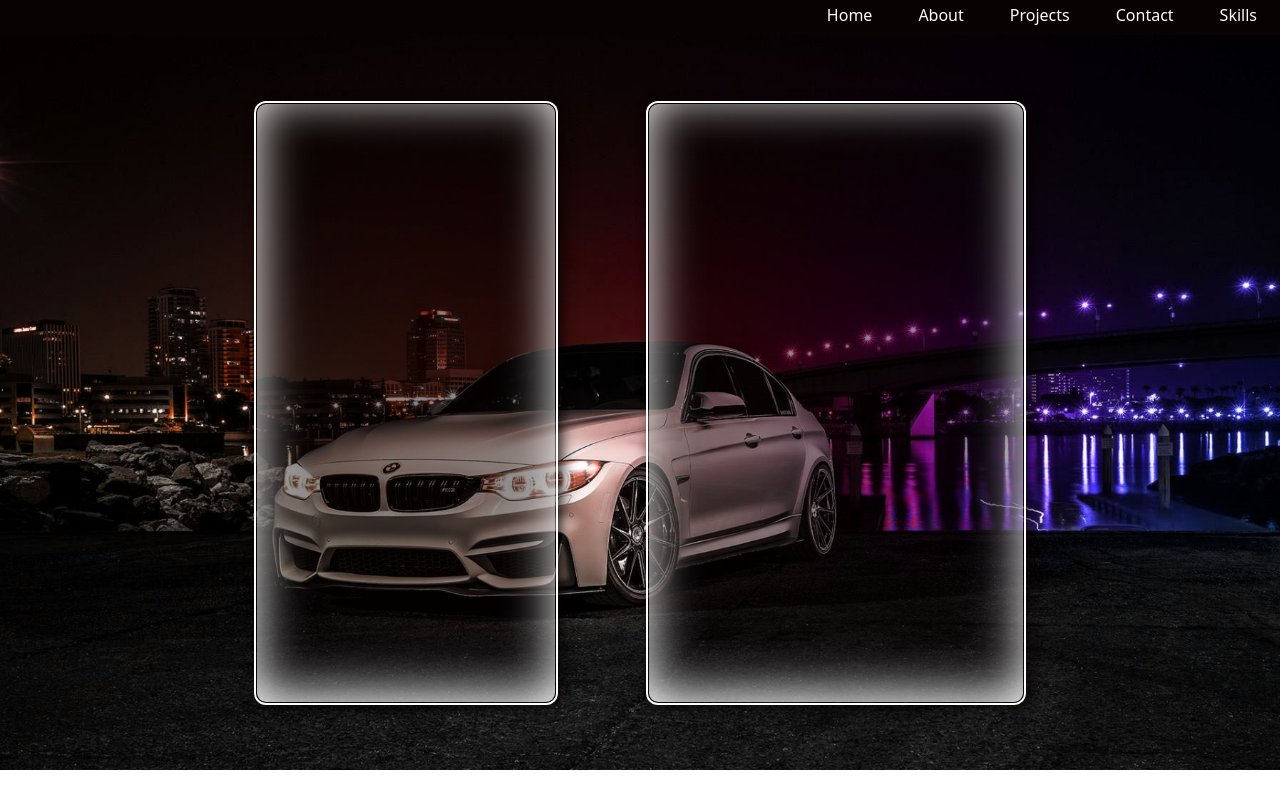
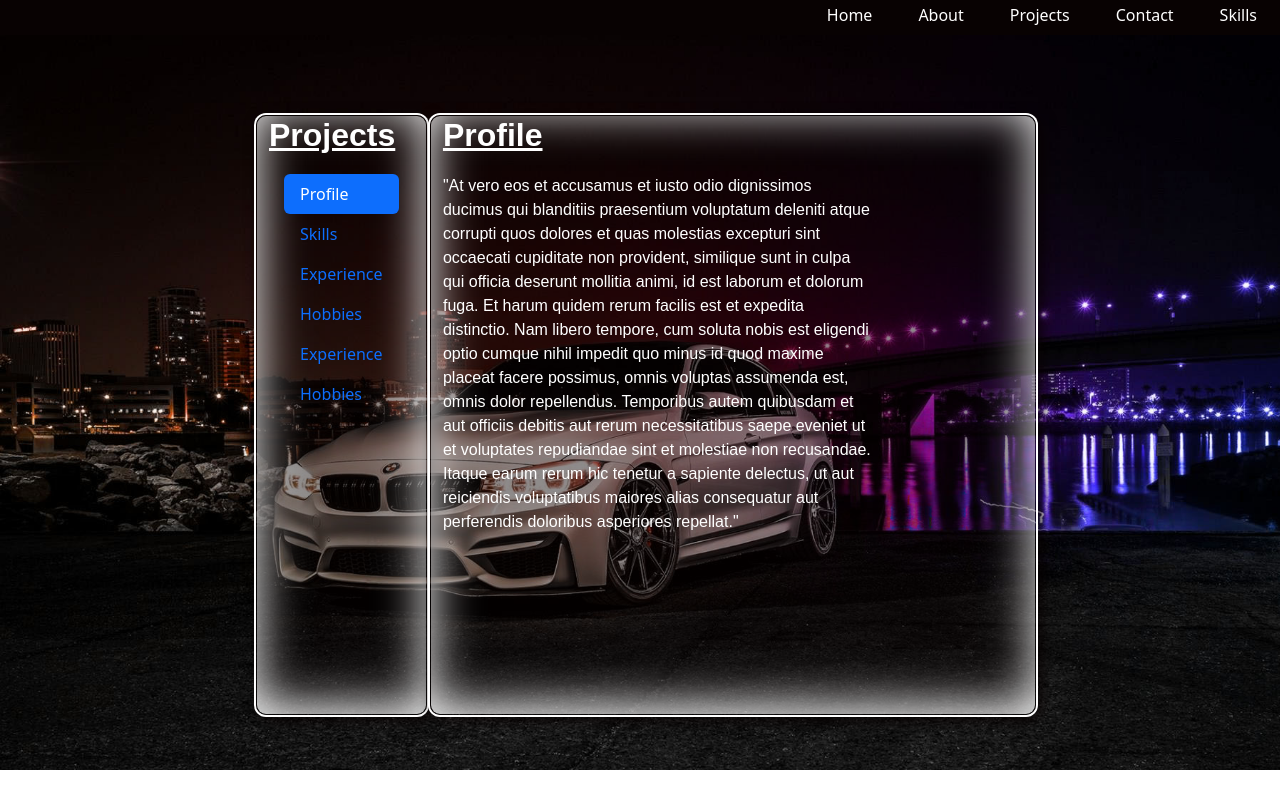
Before and after one commit to rhanciles/React-Portfolio, a React (Create React App) app: page /projects in a window 1280 px wide. Built offline with nearby package versions, Linux system fonts and the light colour scheme.

Commit message:
Setup Projects page
Setup Projects page

```diff
--- a/src/components/pages/Projects.js
+++ b/src/components/pages/Projects.js
@@ -1,24 +1,67 @@
 import React from "react";
 import "../styles/Projects.css";
 import "../styles/Style.css";
+import Col from 'react-bootstrap/Col';
+import Nav from 'react-bootstrap/Nav';
+import Row from 'react-bootstrap/Row';
+import Tab from 'react-bootstrap/Tab';
 
 function Projects() {
   return (
-    <div>
-      <section className="pageContent jumbotron">
-        <div className="col mb-4">
-          <div className="card sideCard">
-            {/* <img src="./images/Bootstrap-Pfolio2.jpg">className="card-img-top" alt="Image of Bootcamp Project Website"</img>  */}
-
-          </div>
+    <div className="pageContent jumbotron">
+      <Tab.Container id="left-tabs-example" defaultActiveKey="tab-1">
+        <div>
+          <Row className="card sideCard">
+            <h2 className="card-title">Projects</h2>
+              <Col sm={3}>
+                <Nav variant="pills" className="flex-column">
+                  <Nav.Item>
+                    <Nav.Link eventKey="tab-1">Profile</Nav.Link>
+                  </Nav.Item>
+                  <Nav.Item>
+                    <Nav.Link eventKey="tab-2">Skills</Nav.Link>
+                  </Nav.Item>
+                  <Nav.Item>
+                    <Nav.Link eventKey="tab-3">Experience</Nav.Link>
+                  </Nav.Item>
+                  <Nav.Item>
+                    <Nav.Link eventKey="tab-4">Hobbies</Nav.Link>
+                  </Nav.Item>
+                  <Nav.Item>
+                    <Nav.Link eventKey="tab-3">Experience</Nav.Link>
+                  </Nav.Item>
+                  <Nav.Item>
+                    <Nav.Link eventKey="tab-4">Hobbies</Nav.Link>
+                  </Nav.Item>
+                </Nav>
+              </Col>
+          </Row>
         </div>
-        <div className="col mb-4">
-          <div className="card mainCard">
-            {/* <img src="./images/Bootstrap-Pfolio3.jpg">className="card-img-top" alt="Image of the Furniture Store Website"</img> */}
-
-          </div>
+        <div>
+        <Row className="card mainCard">
+            <Col sm={9}>
+              <Tab.Content>
+                <Tab.Pane eventKey="tab-1">
+                <h2 className="card-title">Profile</h2>
+                <p>"At vero eos et accusamus et iusto odio dignissimos ducimus qui blanditiis praesentium voluptatum deleniti atque corrupti quos dolores et quas molestias excepturi sint occaecati cupiditate non provident, similique sunt in culpa qui officia deserunt mollitia animi, id est laborum et dolorum fuga. Et harum quidem rerum facilis est et expedita distinctio. Nam libero tempore, cum soluta nobis est eligendi optio cumque nihil impedit quo minus id quod maxime placeat facere possimus, omnis voluptas assumenda est, omnis dolor repellendus. Temporibus autem quibusdam et aut officiis debitis aut rerum necessitatibus saepe eveniet ut et voluptates repudiandae sint et molestiae non recusandae. Itaque earum rerum hic tenetur a sapiente delectus, ut aut reiciendis voluptatibus maiores alias consequatur aut perferendis doloribus asperiores repellat."</p>
+                </Tab.Pane>
+                <Tab.Pane eventKey="tab-2">
+                <h2 className="card-title">Skills</h2>
+                <p>"Sed ut perspiciatis unde omnis iste natus error sit voluptatem accusantium doloremque laudantium, totam rem aperiam, eaque ipsa quae ab illo inventore veritatis et quasi architecto beatae vitae dicta sunt explicabo. Nemo enim ipsam voluptatem quia voluptas sit aspernatur aut odit aut fugit, sed quia consequuntur magni dolores eos qui ratione voluptatem sequi nesciunt. Neque porro quisquam est, qui dolorem ipsum quia dolor sit amet, consectetur, adipisci velit, sed quia non numquam eius modi tempora incidunt ut labore et dolore magnam aliquam quaerat voluptatem. Ut enim ad minima veniam, quis nostrum exercitationem ullam corporis suscipit laboriosam, nisi ut aliquid ex ea commodi consequatur? Quis autem vel eum iure reprehenderit qui in ea voluptate velit esse quam nihil molestiae consequatur, vel illum qui dolorem eum fugiat quo voluptas nulla pariatur?"</p>
+                </Tab.Pane>
+                <Tab.Pane eventKey="tab-3">
+                <h2 className="card-title">Experience</h2>
+                <p>Contrairement à une opinion répandue, le Lorem Ipsum n'est pas simplement du texte aléatoire. Il trouve ses racines dans une oeuvre de la littérature latine classique datant de 45 av. J.-C., le rendant vieux de 2000 ans. Un professeur du Hampden-Sydney College, en Virginie, s'est intéressé à un des mots latins les plus obscurs, consectetur, extrait d'un passage du Lorem Ipsum, et en étudiant tous les usages de ce mot dans la littérature classique, découvrit la source incontestable du Lorem Ipsum. Il provient en fait des sections 1.10.32 et 1.10.33 du "De Finibus Bonorum et Malorum" (Des Suprêmes Biens et des Suprêmes Maux) de Cicéron. Cet ouvrage, très populaire pendant la Renaissance, est un traité sur la théorie de l'éthique. Les premières lignes du Lorem Ipsum, "Lorem ipsum dolor sit amet...", proviennent de la section 1.10.32.</p>
+                </Tab.Pane>
+                <Tab.Pane eventKey="tab-4">
+                <h2 className="card-title">Hobbies</h2>
+                <p>"At vero eos et accusamus et iusto odio dignissimos ducimus qui blanditiis praesentium voluptatum deleniti atque corrupti quos dolores et quas molestias excepturi sint occaecati cupiditate non provident, similique sunt in culpa qui officia deserunt mollitia animi, id est laborum et dolorum fuga. Et harum quidem rerum facilis est et expedita distinctio. Nam libero tempore, cum soluta nobis est eligendi optio cumque nihil impedit quo minus id quod maxime placeat facere possimus, omnis voluptas assumenda est, omnis dolor repellendus. Temporibus autem quibusdam et aut officiis debitis aut rerum necessitatibus saepe eveniet ut et voluptates repudiandae sint et molestiae non recusandae. Itaque earum rerum hic tenetur a sapiente delectus, ut aut reiciendis voluptatibus maiores alias consequatur aut perferendis doloribus asperiores repellat."</p>
+                </Tab.Pane>
+              </Tab.Content>
+            </Col>
+          </Row>
         </div>
-      </section>
+      </Tab.Container>
     </div>
   );
 }
--- a/src/components/pages/Skills.js
+++ b/src/components/pages/Skills.js
@@ -9,7 +9,7 @@ import Tab from 'react-bootstrap/Tab';
 function Skills() {
   return (
     <div className="pageContent jumbotron">
-      <Tab.Container id="left-tabs-example" defaultActiveKey="first">
+      <Tab.Container id="left-tabs-example" defaultActiveKey="tab-1">
         <div>
           <Row className="card sideCard">
             <h2 className="card-title">Skills</h2>
@@ -36,23 +36,25 @@ function Skills() {
             <Col sm={9}>
               <Tab.Content>
                 <Tab.Pane eventKey="tab-1">
-                <h2 className="card-title">Skills</h2>
+                <h2 className="card-title">Profile</h2>
                 <p>"At vero eos et accusamus et iusto odio dignissimos ducimus qui blanditiis praesentium voluptatum deleniti atque corrupti quos dolores et quas molestias excepturi sint occaecati cupiditate non provident, similique sunt in culpa qui officia deserunt mollitia animi, id est laborum et dolorum fuga. Et harum quidem rerum facilis est et expedita distinctio. Nam libero tempore, cum soluta nobis est eligendi optio cumque nihil impedit quo minus id quod maxime placeat facere possimus, omnis voluptas assumenda est, omnis dolor repellendus. Temporibus autem quibusdam et aut officiis debitis aut rerum necessitatibus saepe eveniet ut et voluptates repudiandae sint et molestiae non recusandae. Itaque earum rerum hic tenetur a sapiente delectus, ut aut reiciendis voluptatibus maiores alias consequatur aut perferendis doloribus asperiores repellat."</p>
                 </Tab.Pane>
                 <Tab.Pane eventKey="tab-2">
+                <h2 className="card-title">Skills</h2>
                 <p>"Sed ut perspiciatis unde omnis iste natus error sit voluptatem accusantium doloremque laudantium, totam rem aperiam, eaque ipsa quae ab illo inventore veritatis et quasi architecto beatae vitae dicta sunt explicabo. Nemo enim ipsam voluptatem quia voluptas sit aspernatur aut odit aut fugit, sed quia consequuntur magni dolores eos qui ratione voluptatem sequi nesciunt. Neque porro quisquam est, qui dolorem ipsum quia dolor sit amet, consectetur, adipisci velit, sed quia non numquam eius modi tempora incidunt ut labore et dolore magnam aliquam quaerat voluptatem. Ut enim ad minima veniam, quis nostrum exercitationem ullam corporis suscipit laboriosam, nisi ut aliquid ex ea commodi consequatur? Quis autem vel eum iure reprehenderit qui in ea voluptate velit esse quam nihil molestiae consequatur, vel illum qui dolorem eum fugiat quo voluptas nulla pariatur?"</p>
                 </Tab.Pane>
                 <Tab.Pane eventKey="tab-3">
+                <h2 className="card-title">Experience</h2>
                 <p>Contrairement à une opinion répandue, le Lorem Ipsum n'est pas simplement du texte aléatoire. Il trouve ses racines dans une oeuvre de la littérature latine classique datant de 45 av. J.-C., le rendant vieux de 2000 ans. Un professeur du Hampden-Sydney College, en Virginie, s'est intéressé à un des mots latins les plus obscurs, consectetur, extrait d'un passage du Lorem Ipsum, et en étudiant tous les usages de ce mot dans la littérature classique, découvrit la source incontestable du Lorem Ipsum. Il provient en fait des sections 1.10.32 et 1.10.33 du "De Finibus Bonorum et Malorum" (Des Suprêmes Biens et des Suprêmes Maux) de Cicéron. Cet ouvrage, très populaire pendant la Renaissance, est un traité sur la théorie de l'éthique. Les premières lignes du Lorem Ipsum, "Lorem ipsum dolor sit amet...", proviennent de la section 1.10.32.</p>
                 </Tab.Pane>
                 <Tab.Pane eventKey="tab-4">
+                <h2 className="card-title">Hobbies</h2>
                 <p>"At vero eos et accusamus et iusto odio dignissimos ducimus qui blanditiis praesentium voluptatum deleniti atque corrupti quos dolores et quas molestias excepturi sint occaecati cupiditate non provident, similique sunt in culpa qui officia deserunt mollitia animi, id est laborum et dolorum fuga. Et harum quidem rerum facilis est et expedita distinctio. Nam libero tempore, cum soluta nobis est eligendi optio cumque nihil impedit quo minus id quod maxime placeat facere possimus, omnis voluptas assumenda est, omnis dolor repellendus. Temporibus autem quibusdam et aut officiis debitis aut rerum necessitatibus saepe eveniet ut et voluptates repudiandae sint et molestiae non recusandae. Itaque earum rerum hic tenetur a sapiente delectus, ut aut reiciendis voluptatibus maiores alias consequatur aut perferendis doloribus asperiores repellat."</p>
                 </Tab.Pane>
               </Tab.Content>
             </Col>
           </Row>
         </div>
-
       </Tab.Container>
     </div>
 
```
Also changed, not shown: src/components/styles/Skills.css (added, +8 -0 lines).
